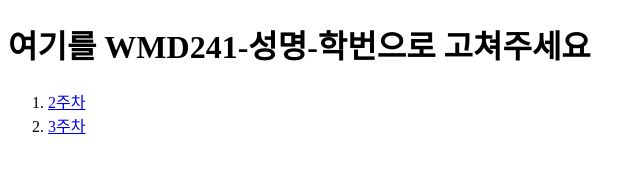
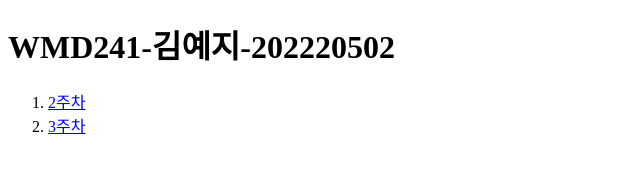
Before and after one commit to 202220502kimyeji/WMD241_202220502, a plain HTML site: page index.html in a window 1280 px wide. Shown: the whole page, without its empty margins (0-644 px from the left). Drawn offline with Linux system fonts and the light colour scheme.

Commit message:
첫페이지 수정함

```diff
--- a/index.html
+++ b/index.html
@@ -3,10 +3,10 @@
   <head>
     <meta charset="UTF-8" />
     <meta name="viewport" content="width=device-width, initial-scale=1.0" />
-    <title>여기를 WMD241-성명-학번으로 고쳐주세요</title>
+    <title>WMD241-김예지-202220502</title>
   </head>
   <body>
-    <h1>여기를 WMD241-성명-학번으로 고쳐주세요</h1>
+    <h1>WMD241-김예지-202220502</h1>
     <ol>
       <li><a href="./src/w2/index.html">2주차</a></li>
       <li><a href="./src/w3/index.html">3주차</a></li>
```
